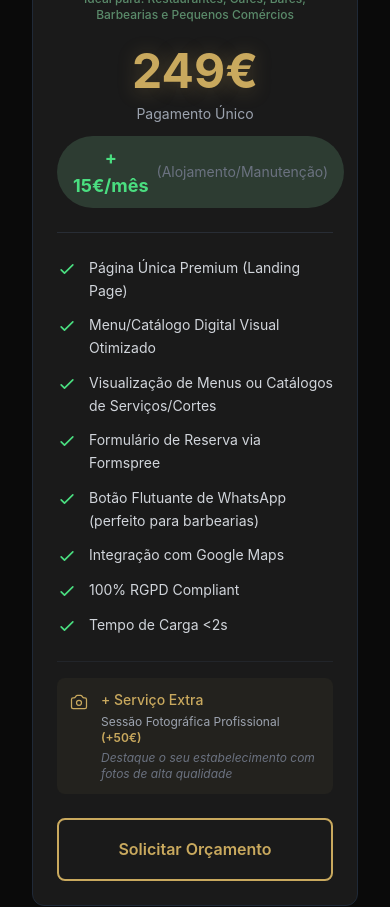
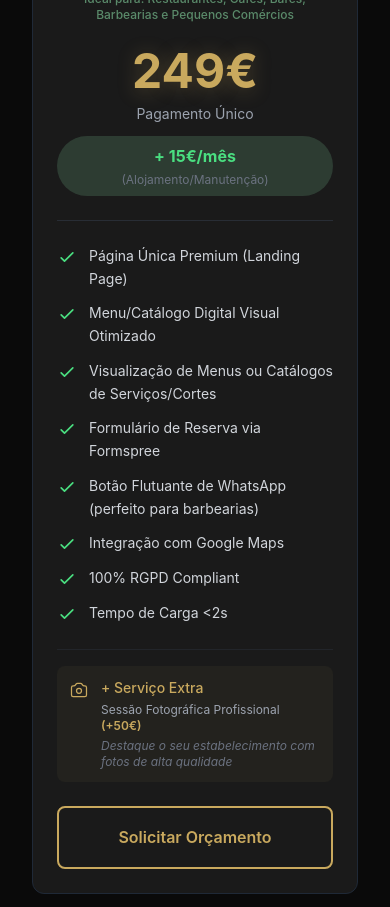
Before and after one commit to AndreLeal-L2/AndreLeal-L2.github.io, a Next.js app: page / in a window 390 px wide. Shown: the part 4320-5227 px from the top of the page. Built offline with nearby package versions, Linux system fonts and the light colour scheme.

Commit message:
Fix monthly price button layout - stack vertically on mobile

```diff
--- a/src/components/PricingCard.tsx
+++ b/src/components/PricingCard.tsx
@@ -68,9 +68,9 @@ export function PricingCard({
             <span className="text-5xl font-bold text-soft-gold text-shadow-gold">{setupCost}€</span>
           </div>
           <span className="text-sm text-gray-400 block mb-3">Pagamento Único</span>
-          <div className="inline-flex items-center gap-2 bg-forest-green/30 px-4 py-2 rounded-full">
-            <span className="text-green-400 font-bold text-lg">+ {monthlyCost}€/mês</span>
-            <span className="text-gray-500 text-sm">({monthlyDescription})</span>
+          <div className="flex flex-col sm:flex-row items-center justify-center gap-1 sm:gap-2 bg-forest-green/30 px-3 sm:px-4 py-2 rounded-full">
+            <span className="text-green-400 font-bold text-base sm:text-lg">+ {monthlyCost}€/mês</span>
+            <span className="text-gray-500 text-xs sm:text-sm">({monthlyDescription})</span>
           </div>
         </div>
 
```
